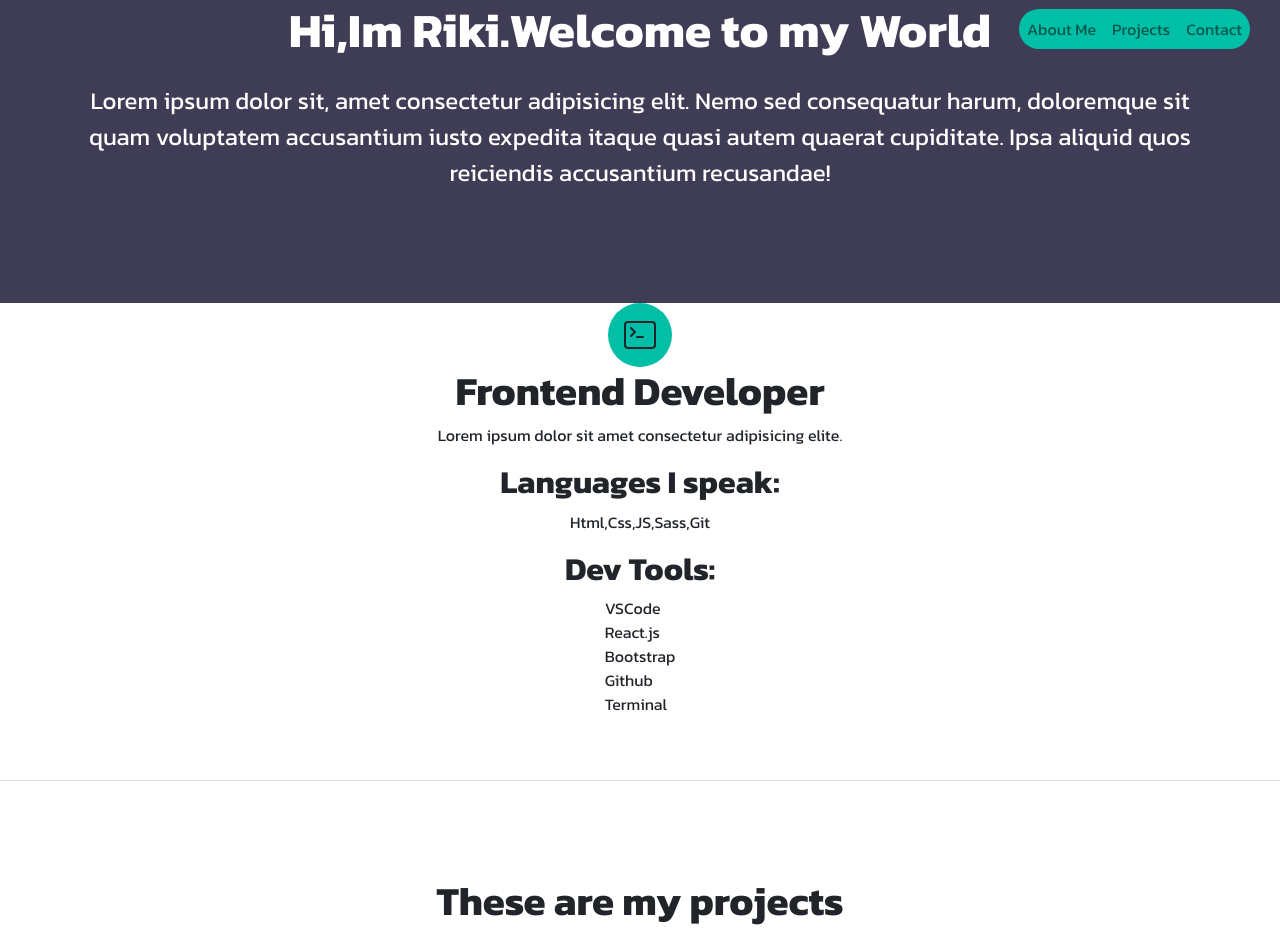
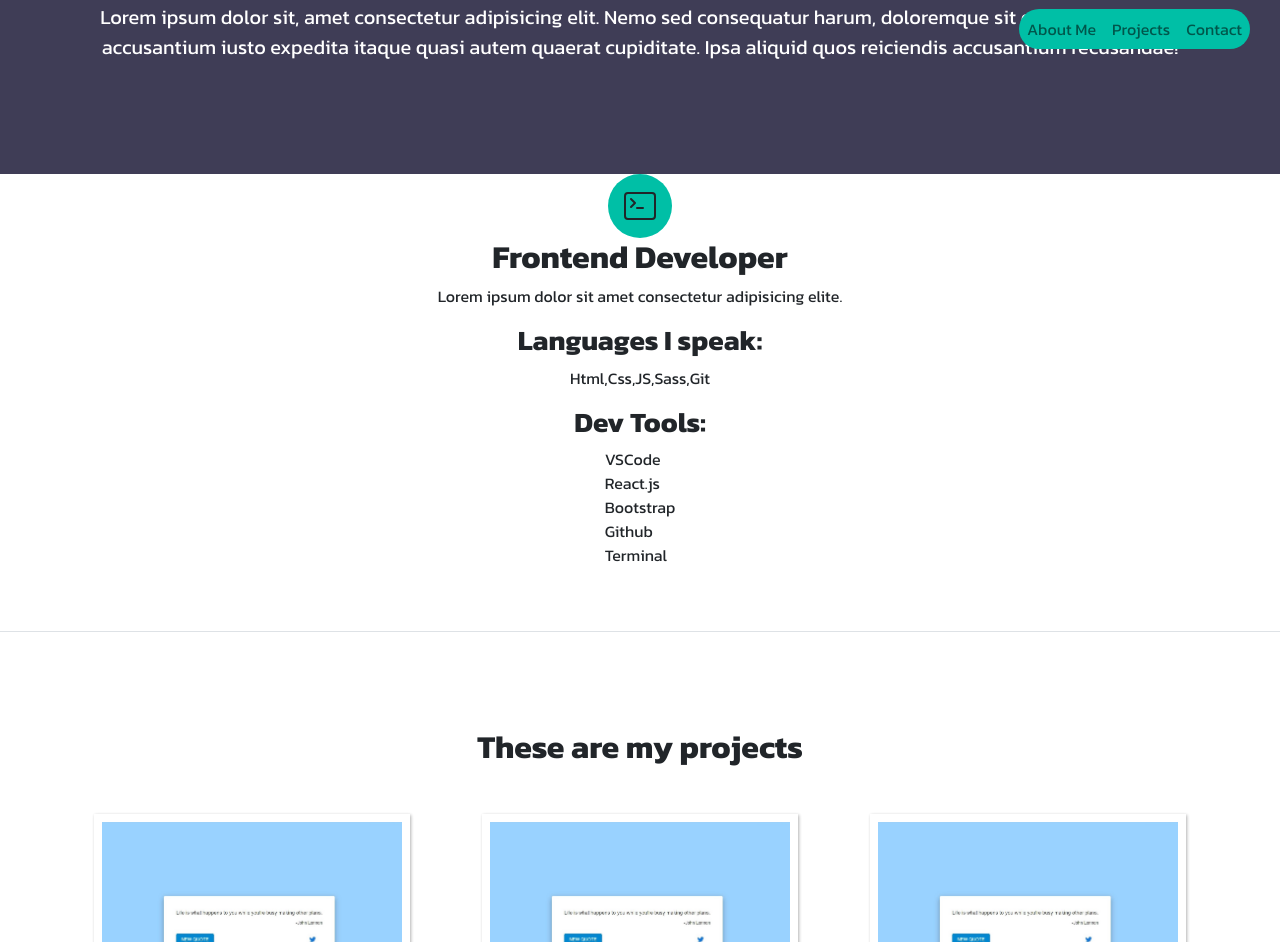
Before and after one commit to aguilcasariki/portfolio, a plain HTML site: page index.html in a window 1280 px wide. Shown: the part 701-1643 px from the top of the page. Drawn offline with nearby package versions, Linux system fonts and the light colour scheme.

Commit message:
Change the text size of the page to a smaller one

```diff
--- a/index.html
+++ b/index.html
@@ -62,8 +62,8 @@
     <!--Welcome section-->
     <section id="welcome" class="welcome">
       <div class="welcome_container container d-flex flex-column align-items-center mt-5  ">
-        <h1 class="welcome_title display-3 fw-bold text-center">Frontend Developer</h1>
-        <h2 class="text-center display-6 fw-normal ">Lorem ipsum dolor sit amet consectetur adipisicing elit. Natus odit obcaecati. </h2>
+        <h1 class="welcome_title display-4 fw-bold text-center">Frontend Developer</h1>
+        <h2 class="text-center fs-3 fw-normal ">Lorem ipsum dolor sit amet consectetur adipisicing elit. Natus odit obcaecati. </h2>
         <div class="welcome_picture mt-5">
           <img src="./images/undraw_heatmap_uyye test1.png" alt="A frontend developer" class="w-100" >
 
@@ -75,8 +75,8 @@
     <!--About me section-->
     <section class="about bg-success py-5" id="about">
       <div class="about_container container  d-flex flex-column align-items-center text-white my-5">
-        <h2 class="about_title display-5 fw-bold text-center mb-4">Hi,Im Riki.Welcome to my World</h2>
-        <p class="text-center fs-4">Lorem ipsum dolor sit, amet consectetur adipisicing elit. Nemo sed consequatur harum, doloremque sit quam
+        <h2 class="about_title display-6 fw-bold text-center mb-4">Hi,Im Riki.Welcome to my World</h2>
+        <p class="text-center fs-5">Lorem ipsum dolor sit, amet consectetur adipisicing elit. Nemo sed consequatur harum, doloremque sit quam
           voluptatem accusantium iusto expedita itaque quasi autem quaerat cupiditate. Ipsa aliquid quos reiciendis
           accusantium recusandae!</p>
       </div>
@@ -97,7 +97,7 @@
         </div>
 
 
-        <h2 class="stack_title display-6 fw-bold">
+        <h2 class="stack_title fs-2 fw-bold">
           Frontend Developer
         </h2>
 
@@ -105,11 +105,11 @@
           Lorem ipsum dolor sit amet consectetur adipisicing elite.
         </p>
 
-        <h2 class="stack_subtitle-languages display-6 fw-bold fs-2">Languages I speak:</h2>
+        <h2 class="stack_subtitle-languages fs-3 fw-bold">Languages I speak:</h2>
 
         <p class="stack_description-languages fs-6">Html,Css,JS,Sass,Git</p>
 
-        <h2 class="stack_subtitle-devtools display-6 fw-bold fs-2">Dev Tools:</h2>
+        <h2 class="stack_subtitle-devtools fw-bold fs-3">Dev Tools:</h2>
         <ul class="stack_devtools-list p-0 list-unstyled fs-6">
           <li class="devtool_item-vscode">VSCode</li>
           <li class="devtool_item-react">React.js</li>
@@ -130,7 +130,7 @@
 
     <section id="projects" class="projects  py-5  border-top ">
       <div class="projects_container container d-flex flex-column align-items-center">
-        <h2 class="projects_title my-5 display-6 fw-bold">These are my projects</h2>
+        <h2 class="projects_title my-5 fs-2 fw-bold">These are my projects</h2>
 
         <!--Projects container-->
 
```
